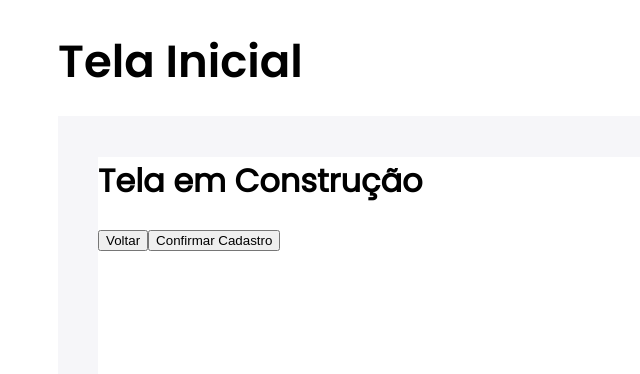
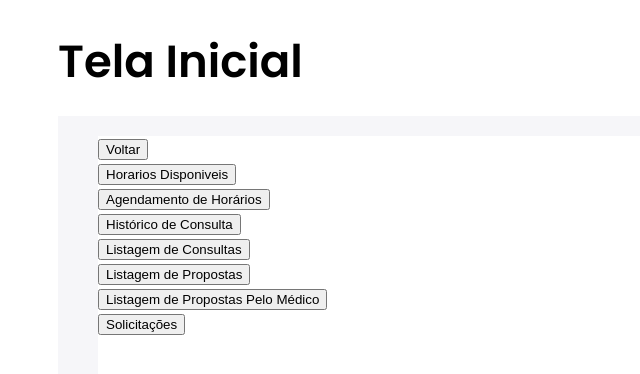
Before and after one commit to ES2-UFPI/seyfert-frontend, a Next.js app: page /tela-inicial in a window 1280 px wide. Shown: the top 374 px of the page, without its empty margins (0-640 px from the left). Built offline with nearby package versions, Linux system fonts and the light colour scheme.

Commit message:
Refatorando as classes de estilo e a pagina inicial #37

```diff
--- a/src/pages/pagamento/[uuidConsulta]/pagar/index.tsx
+++ b/src/pages/pagamento/[uuidConsulta]/pagar/index.tsx
@@ -1,6 +1,7 @@
 import ButtonComponent from "@/components/button";
 import PagamentoDebito from "@/components/pagamento-debito";
 import PagamentoPix from "@/components/pagamento-pix";
+import PagamentoBoleto from "@/components/pagamento-boleto";
 import Layout from "@/layout/Layout";
 import { GetServerSideProps } from "next";
 import { useState } from "react";
@@ -30,7 +31,7 @@ const PagamentoConsulta = ({ uuidConsulta } : PagamentoConsultaProps) => {
             return <PagamentoPix />
         }
         if(tipoPagamento == opcoesPagamento[2]){
-            return (<div><p>Tipo de pagamento {tipoPagamento}</p></div>);
+            return <PagamentoBoleto />;
         }
     }
 
--- a/src/pages/proposta/index.tsx
+++ b/src/pages/proposta/index.tsx
@@ -28,7 +28,6 @@ const CriacaoDeProposta = ({ id } : props) => {
         })
     }, [id]);
     return(
-       // <Layout titleHeader="Criação de proposta">
         <div>
             <h1>Consulta</h1>
             <ul>
@@ -44,7 +43,6 @@ const CriacaoDeProposta = ({ id } : props) => {
             {/* onClick={mudarPagina} */}
             <button  name="button">Confirmar proposta de consulta</button>
         </div>
-       // </Layout>
 
     )
 }
--- a/src/pages/tela-inicial/index.tsx
+++ b/src/pages/tela-inicial/index.tsx
@@ -18,17 +18,66 @@ const TelaInicial = () => {
     route.push("/");
   }
 
+  function agendamento() {
+    route.push("/agendamento/b057b0a6-9f29-442f-bd0b-e51277d9fa60/consulta");
+  }
+
+  function historicoConsulta() {
+    route.push("/historico-consulta");
+  }
+
+  function listagemConsultas() {
+    route.push("/listagem-consultas");
+  }
+
+  function listagemPropostas() {
+    route.push("/listagem-propostas");
+  }
+
+  function listagemPropostasMedico() {
+    route.push("/proposta/listagemPropostaMedico");
+  }
+
+  function solicitacoes() {
+    route.push("/solicitacoes");
+  }
+
   return (
     <Layout titleHeader="Tela Inicial" title="Tela Inicial">
       <div className={styles.container}>
-        <span>
-          <h1>Tela em Construção</h1>
-        </span>
         <button onClick={(e) => sair()} className={styles.botao}>
           Voltar
         </button>
+        <br></br>
         <button onClick={(e) => telaInicial()} className={styles.botao}>
-          Confirmar Cadastro
+          Horarios Disponiveis
+        </button>
+        <br></br>
+        <button onClick={(e) => agendamento()} className={styles.botao}>
+          Agendamento de Horários
+        </button>
+        <br></br>
+        <button onClick={(e) => historicoConsulta()} className={styles.botao}>
+          Histórico de Consulta
+        </button>
+        <br></br>
+        <button onClick={(e) => listagemConsultas()} className={styles.botao}>
+          Listagem de Consultas
+        </button>
+        <br></br>
+        <button onClick={(e) => listagemPropostas()} className={styles.botao}>
+          Listagem de Propostas
+        </button>
+        <br></br>
+        <button
+          onClick={(e) => listagemPropostasMedico()}
+          className={styles.botao}
+        >
+          Listagem de Propostas Pelo Médico
+        </button>
+        <br></br>
+        <button onClick={(e) => solicitacoes()} className={styles.botao}>
+          Solicitações
         </button>
       </div>
     </Layout>
```
Also changed, not shown: src/components/pagamento-boleto/index.tsx (added, +18 -0 lines), src/components/pagamento-boleto/styles.module.css (added, +9 -0 lines), src/pages/solicitacao/detalhe-solicitacao/[id].tsx (+0 -10 lines), src/pages/solicitacoes/index.tsx (+5 -5 lines).
